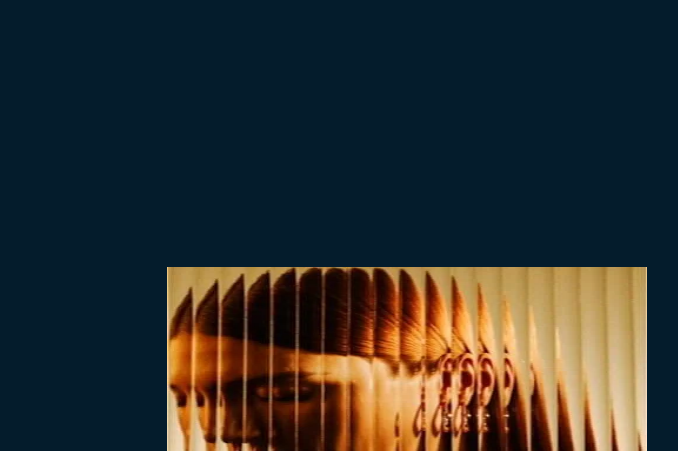
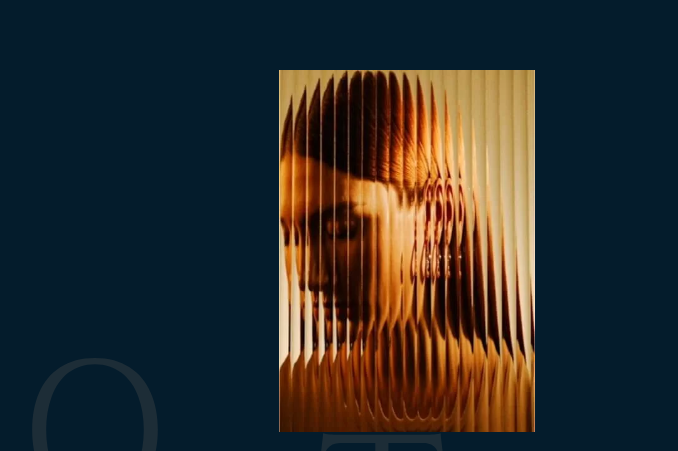
Before and after one commit to korzenstein/ethos-project, a React (Vite) app: page / in a window 1280 px wide. Shown: the part 1029-1480 px from the top of the page, without its empty margins (233-911 px from the left). Built offline with nearby package versions, Linux system fonts and the light colour scheme.

Commit message:
configure ts and clean up warnings

```diff
--- a/src/Components/CanvasSequence/index.tsx
+++ b/src/Components/CanvasSequence/index.tsx
@@ -1,14 +1,21 @@
 import { useEffect, useRef, useState } from "react";
 import useStore from "../../store/useStore";
 import styled from "styled-components";
+import { device } from "../../styles/breakpoints";
 
 const TOTAL_FRAMES = 44;
 
 const CanvasWrapper = styled.div`
   width: 100%;
-  height: 100vh;
   position: relative;
-  padding: 20vw 20vh;
+  padding: 0 40vw;
+
+  @media ${device.tablet} {
+    padding: 0 30vw;
+  }
+  @media ${device.mobile} {
+    padding: 0 15vw;
+  }
 `;
 
 const Canvas = styled.canvas`
@@ -65,7 +72,6 @@ const CanvasSequence = () => {
 
     const rect = sectionRef.current?.getBoundingClientRect();
     const topOffset = (rect?.top ?? 0) + window.scrollY;
-    const height = rect?.height ?? viewportHeight;
     const offsetStart = topOffset - viewportHeight * 0.9;
     const animationHeight = viewportHeight * 0.6;
 
--- a/src/Components/ImageReveal/index.tsx
+++ b/src/Components/ImageReveal/index.tsx
@@ -27,9 +27,11 @@ const Image = styled.img<{ $isRevealed: boolean }>`
   ${({ $isRevealed }) =>
     $isRevealed
       ? css`
+          /* eslint-disable */
           transform: scale(1) translateY(0);
         `
       : css`
+          /* eslint-disable */
           transform: scale(1.1) translateY(100px);
         `}
 `;
--- a/src/Components/MaskVideoLayer/styled.tsx
+++ b/src/Components/MaskVideoLayer/styled.tsx
@@ -1,5 +1,4 @@
 import styled from "styled-components";
-import { device } from "../../styles/breakpoints";
 
 interface MaskedVideoContainerProps {
   $isActive: boolean;
--- a/src/Containers/CTASection/index.tsx
+++ b/src/Containers/CTASection/index.tsx
@@ -13,32 +13,43 @@ const Section = styled.section`
   overflow: hidden;
   background: #041c2c;
   flex-direction: column;
-  padding: 20vh 20vw;
+  height: 100vh;
+  /* padding: 20vh 0; */
 
-  @media ${device.mobile} {
+  /* @media ${device.mobile} {
     padding: 2vh 1rem;
-    height: 70vh;
-  }
+    height: 60vh;
+  } */
 `;
 
 const BackgroundLayer = animated(styled.div`
   position: absolute;
+  display: flex;
+  justify-content: center;
+  align-items: center;
+  width: 100%;
   top: 0;
   left: 0;
-  transform: translate(-50%, -50%);
-  width: 100vw;
-  height: 140vh;
+  /* transform: translate(-50%, -50%); */
+  /* width: 100vw; */
+  height: 120vh;
   z-index: 0;
   overflow: hidden;
-  padding: 30vh;
+  /* padding: 10vh; */
+
+  @media ${device.mobile} {
+    padding: 2vh 1rem;
+    height: 100vh;
+  }
 `);
 
 const ForegroundLayer = animated(styled.div`
   position: relative;
   z-index: 20;
-  display: flex;
+  padding: 2rem;
+  /* display: flex;
   flex-direction: column;
-  align-items: center;
+  align-items: center; */
 `);
 
 const CTASection = () => {
```
Also changed, not shown: tsconfig.json (+4 -4 lines).
